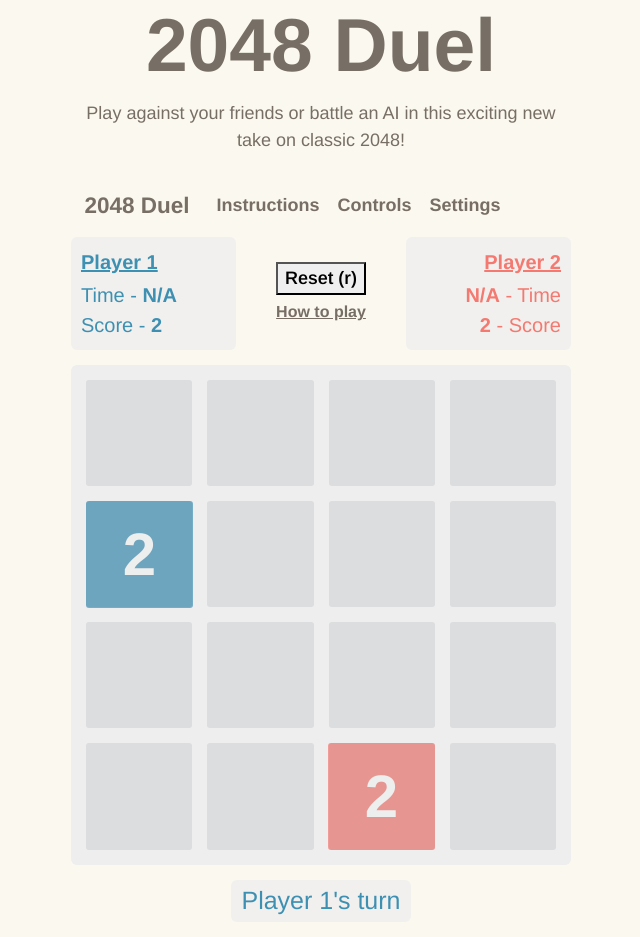
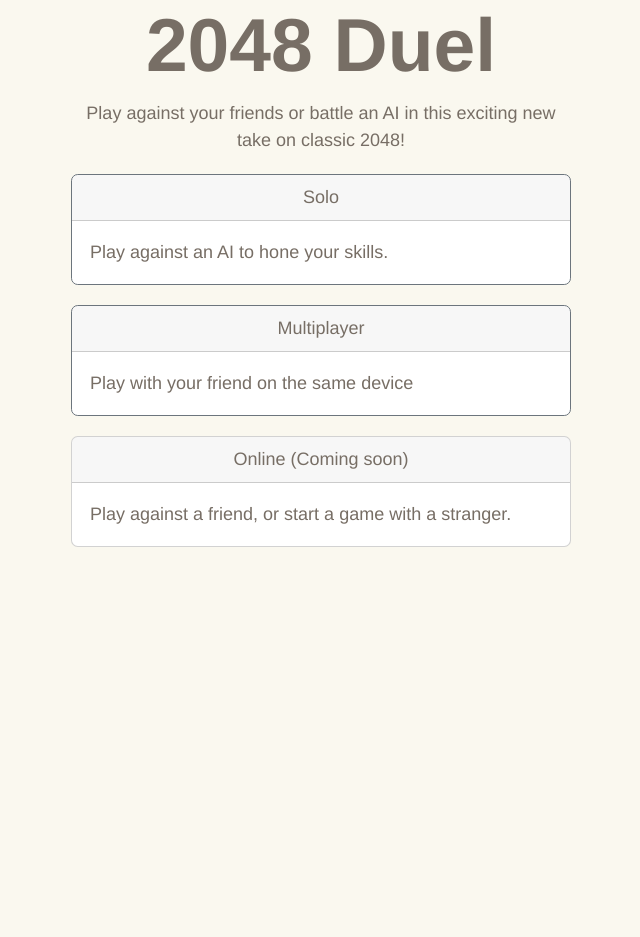
Before and after one commit to jerrykurtin/2048_duel, a React (Create React App) app: page / in a window 1280 px wide. Shown: the whole page, without its empty margins (319-959 px from the left). After the commit the page ends 800 px from the top, so only its background shows below. Built offline with nearby package versions, Linux system fonts and the light colour scheme.

Commit message:
basic menu setup

```diff
--- a/package.json
+++ b/package.json
@@ -38,5 +38,8 @@
       "last 1 firefox version",
       "last 1 safari version"
     ]
+  },
+  "devDependencies": {
+    "node-sass": "^7.0.3"
   }
 }
--- a/src/App.css
+++ b/src/App.css
@@ -54,52 +54,6 @@ ul {
     margin-top: 0;
 }
 
-/* li {
-    line-height: 1.5;
-    margin-bottom: 1.8vw;
-} */
-
-/* button {
-    background-color: #FFFFFF;
-    border: 1px solid #776e65;
-    box-sizing: border-box;
-    color: #776e65;
-    cursor: pointer;
-    display: inline-block;
-
-    border-radius: 1.44vw;
-    font-size: 2.88vw;
-    line-height: 3.6vw;
-    padding: 1.26vw 1.8vw;
-
-    outline: none;
-    position: relative;
-    text-align: center;
-    text-decoration: none;
-    touch-action: manipulation;
-    transition: box-shadow .2s, -ms-transform .1s, -webkit-transform .1s, transform .1s;
-    user-select: none;
-    -webkit-user-select: none;
-    width: auto;
-} */
-
-/* button:focus-visible {
-    box-shadow: #222222 0 0 0 2px, rgba(255, 255, 255, 0.8) 0 0 0 4px;
-    transition: box-shadow .2s;
-  } */
-
-button:active {
-    background-color: #F7F7F7;
-    transform: scale(.96);
-}
-
-button:disabled {
-    border-color: #DDDDDD;
-    color: #DDDDDD;
-    cursor: not-allowed;
-    opacity: 1;
-}
-
 a:link {
     color: #776e65;
     font-weight: bold;
@@ -139,18 +93,20 @@ a:visited {
       margin-top: 0;
   }
 
-  /* li {
-      margin-bottom: 10px;
-  } */
+}
 
-  /* button {
-      border: 1px solid #776e65;
-      border-radius: 8px;
-      font-size: 16px;
-      line-height: 20px;
-      padding: 7px 10px;
-  } */
+/* Title screen */
+.mode-select {
+  margin-bottom: 4vw;
 }
+
+@media screen and (min-width: 520px) {
+  .mode-select {
+    margin-bottom: 20px;
+  }
+
+}
+
 
 /* Modifiers */
 .text-center {
@@ -223,3 +179,26 @@ a:visited {
   color: rgb(var(--purplecolor));
   opacity: 0.75;
 }
+
+
+/* Transitions */
+.fade-enter {
+  opacity: 0;
+  transform: translateX(100%);
+}
+.fade-enter-active {
+  opacity: 1;
+  transform: translateX(0%);
+}
+.fade-exit{
+  opacity: 1;
+  transform: translateX(0%);
+}
+.fade-exit-active{
+  opacity: 0;
+  transform: translateX(-100%);
+}
+.fade-enter-active,
+.fade-exit-active{
+  transition: opacity 500ms, transform 500ms;
+}
--- a/src/App.js
+++ b/src/App.js
@@ -1,14 +1,13 @@
 import React, { useEffect, useState } from "react";
-import { CSSTransition } from "react-transition-group";
+import { SwitchTransition, CSSTransition } from "react-transition-group";
 import './App.css';
 
 import Title from './elements/Title.js';
 import GameWrapper from "./elements/GameWrapper.js";
 import BoardClass from "./elements/BoardClass.js";
 import Settings from "./elements/Settings";
-
-import Dropdown from 'react-bootstrap/Dropdown';
-import DropdownButton from 'react-bootstrap/DropdownButton';
+import { Button, Form } from "react-bootstrap";
+import Card from "react-bootstrap/Card";
 
 function App() {
 
@@ -149,10 +148,49 @@ function App() {
         setBoardState(myBoard.board_state);
     }
 
+    const [state, setState] = React.useState("menu");
+    const helloRef = React.useRef(null);
+    const goodbyeRef = React.useRef(null);
+    const nodeRef = state ? helloRef : goodbyeRef;
 
+    function renderView(state){
+        console.log("rendering component " + state);
+        if (state === "menu"){
             return (
-        <div className="App">
+            <div>
                 <Title/>
+                <Card className="mode-select" border="secondary" onClick={() => setState("game")}>
+                <Card.Header className="text-center">Solo</Card.Header>
+                    <Card.Body>
+                        <Card.Text>
+                        Play against an AI to hone your skills.
+                        </Card.Text>
+                    </Card.Body>
+                </Card>
+                <Card className="mode-select" border="secondary" onClick={() => setState("game")}>
+                    <Card.Header className="text-center">Multiplayer</Card.Header>
+                    <Card.Body>
+                        <Card.Text>
+                        Play with your friend on the same device
+                        </Card.Text>
+                    </Card.Body>
+                </Card>
+                <Card className="mode-select">
+                    <Card.Header className="text-center">Online (Coming soon)</Card.Header>
+                    <Card.Body>
+                        <Card.Text>
+                        Play against a friend, or start a game with a stranger.
+                        </Card.Text>
+                    </Card.Body>
+                </Card>
+            </div>
+            )
+        }
+
+        else if (state === "game") {
+            return (
+            <div>
+                <Button onClick={() => setState("menu")}>Return Home</Button>
                 <Settings/>
                 <GameWrapper p1color={p1color} p2color={p2color}
                 board={board} owner={owner}
@@ -162,6 +200,29 @@ function App() {
                 turn={turn}
                 />
             </div>
+            )
+        }
+    }
+
+
+
+    return (
+        <div className="App">
+            <SwitchTransition mode="out-in">
+                <CSSTransition
+                    key={state}
+                    nodeRef={nodeRef}
+                    addEndListener={(done) => {
+                    nodeRef.current.addEventListener("transitionend", done, false);
+                    }}
+                    classNames="fade"
+                >
+                    <div ref={nodeRef} className="button-container">
+                    {renderView(state)}
+                    </div>
+                </CSSTransition>
+            </SwitchTransition>
+        </div>
     );
 }
 
--- a/src/elements/Board.js
+++ b/src/elements/Board.js
@@ -111,19 +111,6 @@ function Board({p1color, p2color, p1name, p2name, board, owner, actions, turn, b
             }
         }
 
-        // sort squares to get animations to work
-        tempSquares.sort();
-        var finalSquares = tempSquares.map( x => x[1]);
-
-        // debug statement to view the ids of each square
-        // let nodeState = "";
-        // for (let r = 0; r < tempIds.length; ++r){
-        //     for (let c = 0; c < tempIds[0].length; ++c)
-        //     nodeState += tempIds[r][c] + "\t";
-        //     nodeState += "\n";
-        // }
-        // console.log("node ids:\n " + nodeState);
-
         // endgame message
         if (boardState === "tie"){
             setEndgame(<GameMessage text="It's a tie!"/>);
@@ -138,12 +125,14 @@ function Board({p1color, p2color, p1name, p2name, board, owner, actions, turn, b
             setEndgame(null);
         }
 
+        // sort squares to get animations to work
+        tempSquares.sort();
+        var finalSquares = tempSquares.map( x => x[1]);
+
         setSquares(finalSquares);
         setIds(tempIds);
         setIdCounter(squareID);
     }, [turn, board, owner, actions]);
-
-    console.log("board state: " + boardState);
 
     // generate a new tile
     function newTile(row, col, val, color, id){
```
Also changed, not shown: 1 other file (tests, documents, lock files or other folders). Lines whose indentation alone changed are shown as unchanged.
